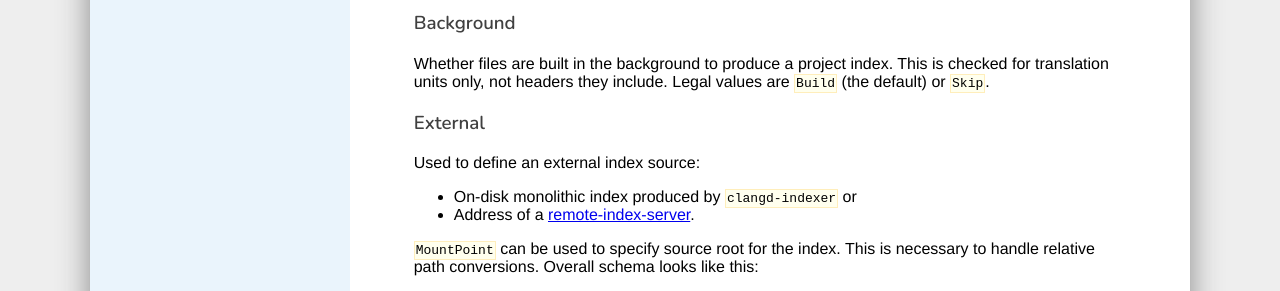
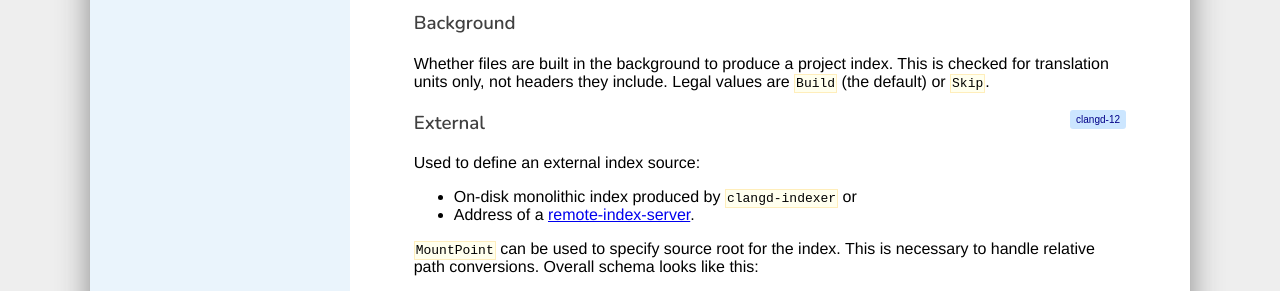
Before and after one commit to llvm/clangd-www, a Jekyll site: the page built from config.md, in a window 1280 px wide. Shown: the part 2494-2785 px from the top of the page. Built offline with Jekyll 4.4.1, drawn with Linux system fonts in a browser that asks for light colours; our own code applies the rules of GitHub Pages for plain Markdown files.

Commit message:
Add clangd-12 tag to Index->External in config

```diff
--- a/config.md
+++ b/config.md
@@ -145,6 +145,7 @@ This is checked for translation units only, not headers they include.
 Legal values are `Build` (the default) or `Skip`.
 
 ### External
+{:.v12}
 
 Used to define an external index source:
 
```
